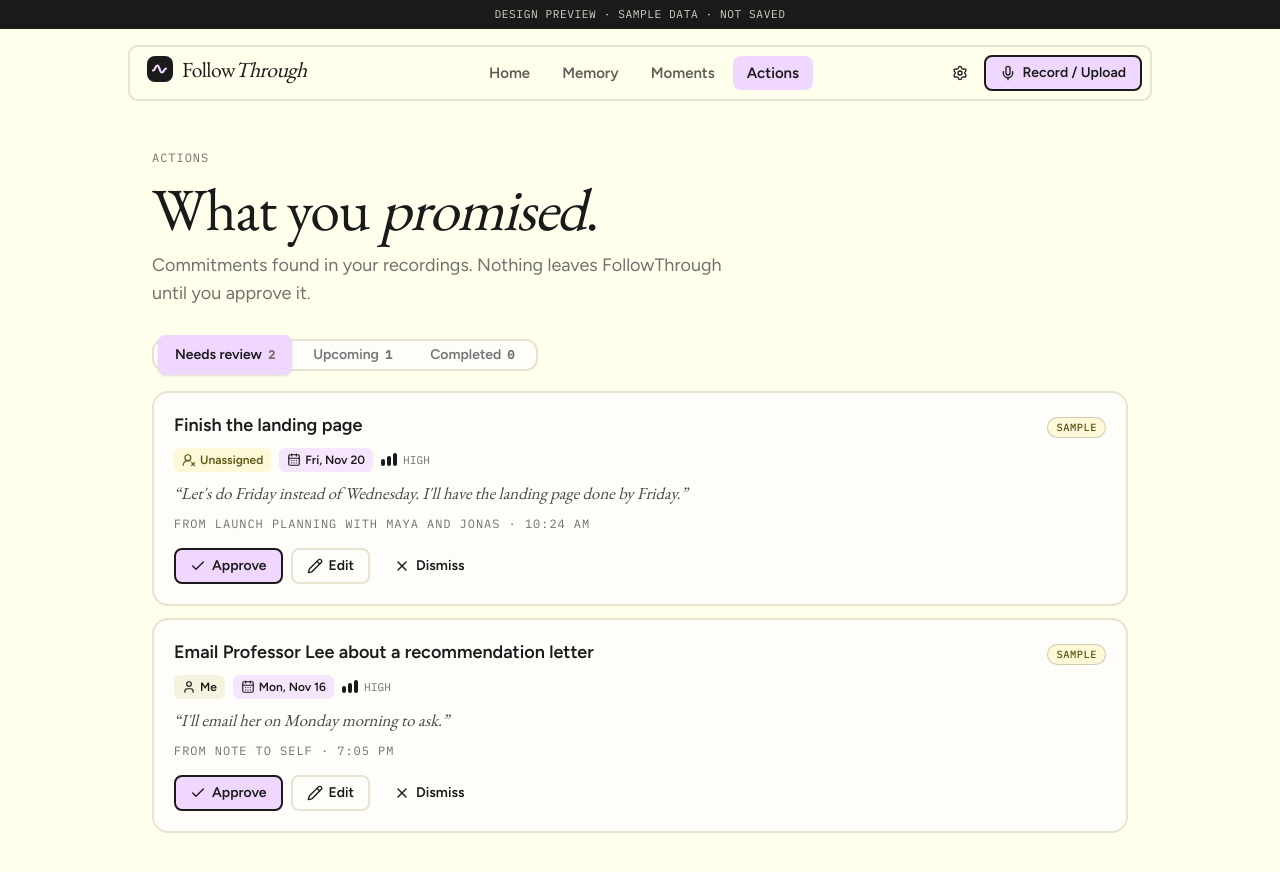
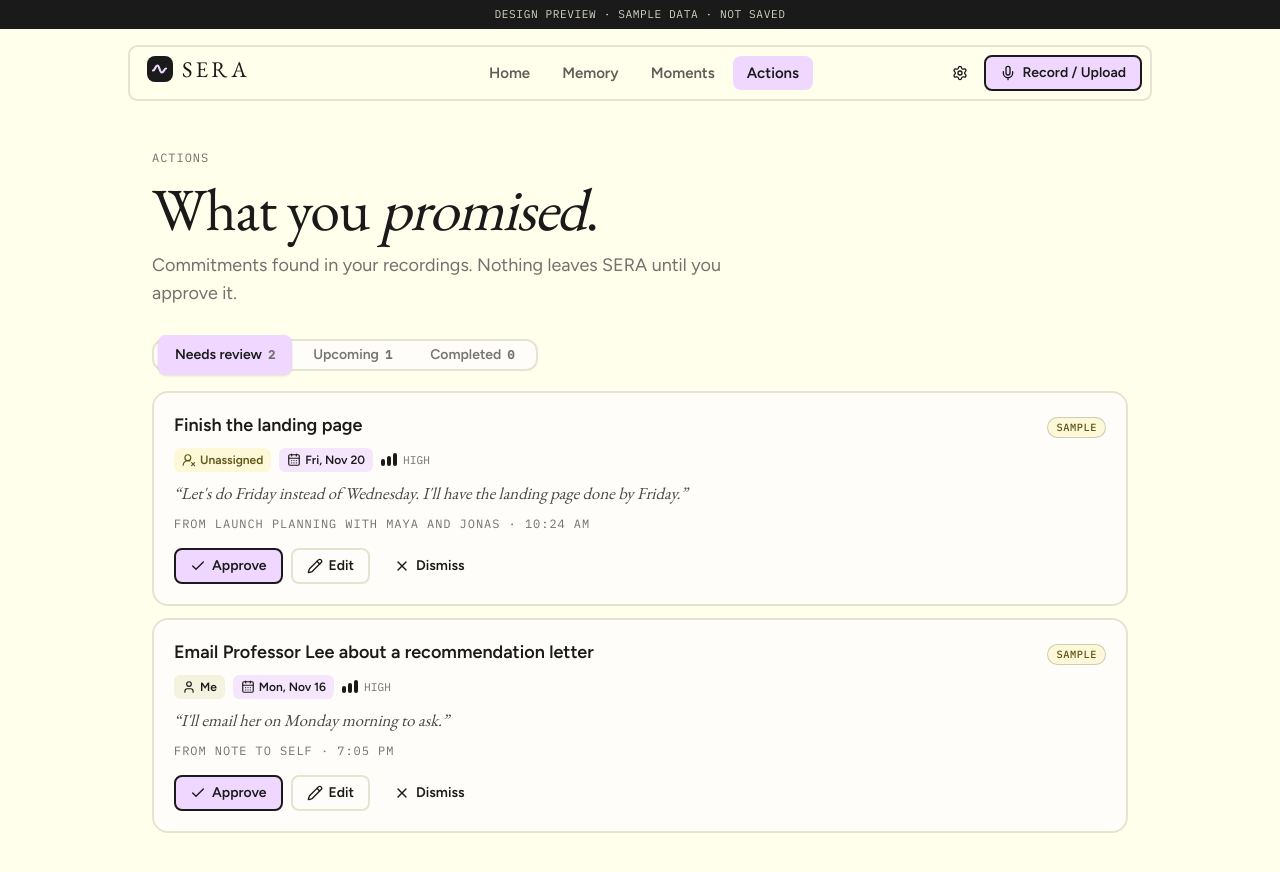
Before and after one commit to usherardy/Sera, a Next.js app: page /actions in a window 1280 px wide. Shown: the top 872 px of the page. Built offline with nearby package versions, Linux system fonts and the light colour scheme.

Commit message:
Rename product to SERA
Wordmark, page title, recording tab title and UI copy now say SERA; package name is sera.

```diff
--- a/app/(app)/actions/page.tsx
+++ b/app/(app)/actions/page.tsx
@@ -14,7 +14,7 @@ export default function ActionsPage() {
             What you <em>promised</em>.
           </>
         }
-        subtitle="Commitments found in your recordings. Nothing leaves FollowThrough until you approve it."
+        subtitle="Commitments found in your recordings. Nothing leaves SERA until you approve it."
       />
       <Suspense
         fallback={
--- a/app/(app)/page.tsx
+++ b/app/(app)/page.tsx
@@ -52,7 +52,7 @@ async function HomeContent() {
         <EmptyState
           icon={<Mic />}
           title="Start capturing your first moment."
-          body="Record a conversation or upload a voice memo. FollowThrough will summarize it and pull out what matters."
+          body="Record a conversation or upload a voice memo. SERA will summarize it and pull out what matters."
           action={<CaptureCta />}
           className="py-14"
         />
--- a/app/(app)/settings/page.tsx
+++ b/app/(app)/settings/page.tsx
@@ -58,7 +58,7 @@ export default function SettingsPage() {
               Sample day <SampleBadge />
             </span>
           }
-          body="Load three labeled sample recordings to explore FollowThrough. They are never mixed up with your own."
+          body="Load three labeled sample recordings to explore SERA. They are never mixed up with your own."
           action={
             <div className="flex gap-2">
               <Button variant="outline">Load</Button>
--- a/app/(auth)/login/page.tsx
+++ b/app/(auth)/login/page.tsx
@@ -20,7 +20,7 @@ export default function LoginPage() {
             Your day, <em>remembered.</em>
           </h1>
           <p className="max-w-md text-lg text-ink/75 sm:text-xl">
-            What matters, captured. What you promise, done. Record your conversations; FollowThrough finds the
+            What matters, captured. What you promise, done. Record your conversations; SERA finds the
             decisions and commitments, and helps you keep them.
           </p>
           <div className="flex w-fit items-center gap-3 rounded-full border-2 border-ink bg-ink py-2.5 pr-5 pl-4 text-cream">
--- a/app/globals.css
+++ b/app/globals.css
@@ -3,7 +3,7 @@
 @import "shadcn/tailwind.css";
 
 /*
- * FollowThrough design tokens (Wispr Flow-inspired).
+ * SERA design tokens (Wispr Flow-inspired).
  * Brand palette first; shadcn semantic tokens are mapped onto it below.
  */
 :root {
--- a/app/layout.tsx
+++ b/app/layout.tsx
@@ -21,7 +21,7 @@ const plexMono = IBM_Plex_Mono({
 });
 
 export const metadata: Metadata = {
-  title: "FollowThrough",
+  title: "SERA",
   description:
     "Your day, remembered. What matters, captured. What you promise, done.",
 };
--- a/components/brand/logo.tsx
+++ b/components/brand/logo.tsx
@@ -1,6 +1,6 @@
 import { cn } from "@/lib/utils";
 
-/** FollowThrough wordmark: a small "thread" mark + serif name with italic accent */
+/** SERA wordmark: a small "thread" mark + serif name */
 export function Logo({ className, compact = false }: { className?: string; compact?: boolean }) {
   return (
     <span className={cn("inline-flex items-center gap-2 text-ink", className)}>
@@ -15,9 +15,7 @@ export function Logo({ className, compact = false }: { className?: string; compa
         />
       </svg>
       {!compact && (
-        <span className="font-serif text-[1.35rem] leading-none tracking-tight">
-          Follow<em>Through</em>
-        </span>
+        <span className="font-serif text-[1.4rem] leading-none tracking-[0.14em]">SERA</span>
       )}
     </span>
   );
--- a/components/capture/capture-provider.tsx
+++ b/components/capture/capture-provider.tsx
@@ -130,7 +130,7 @@ export function CaptureProvider({ children }: { children: ReactNode }) {
   useEffect(() => {
     if (!isRecording) return;
     const prev = document.title;
-    document.title = "● Recording · FollowThrough";
+    document.title = "● Recording · SERA";
     const warn = (e: BeforeUnloadEvent) => e.preventDefault();
     window.addEventListener("beforeunload", warn);
     return () => {
--- a/components/nav/app-nav.tsx
+++ b/components/nav/app-nav.tsx
@@ -42,7 +42,7 @@ function TopNavView({ pathname }: { pathname: string | null }) {
   return (
     <div className="sticky top-0 z-30 px-4 pt-3 sm:pt-4">
       <nav className="mx-auto grid max-w-5xl grid-cols-[1fr_auto] items-center gap-4 rounded-[0.6rem] border-2 border-cream-dark bg-cream/90 py-2 pr-2 pl-4 backdrop-blur-md sm:grid-cols-[1fr_auto_1fr]">
-        <Link href="/" aria-label="FollowThrough home">
+        <Link href="/" aria-label="SERA home">
           <Logo />
         </Link>
 
--- a/package.json
+++ b/package.json
@@ -1,5 +1,5 @@
 {
-  "name": "followthrough",
+  "name": "sera",
   "version": "0.1.0",
   "private": true,
   "scripts": {
```
Also changed, not shown: 1 other file (tests, documents, lock files or other folders).
